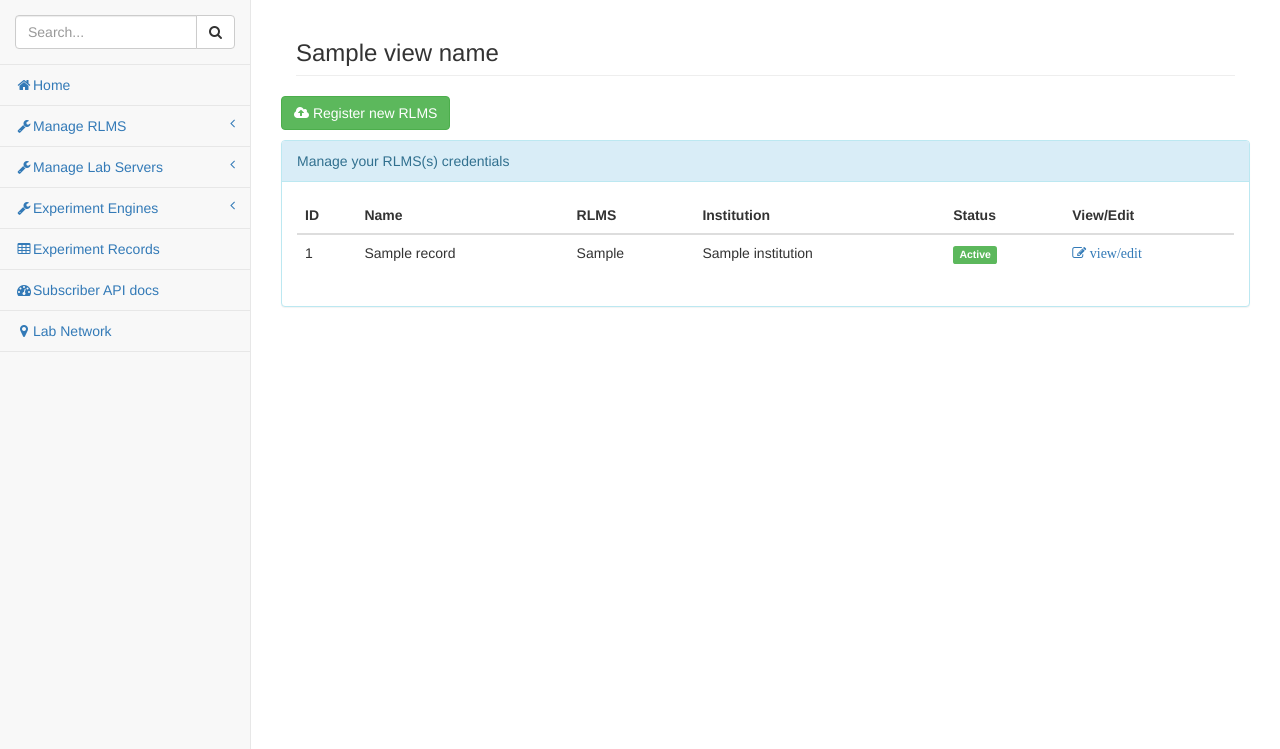
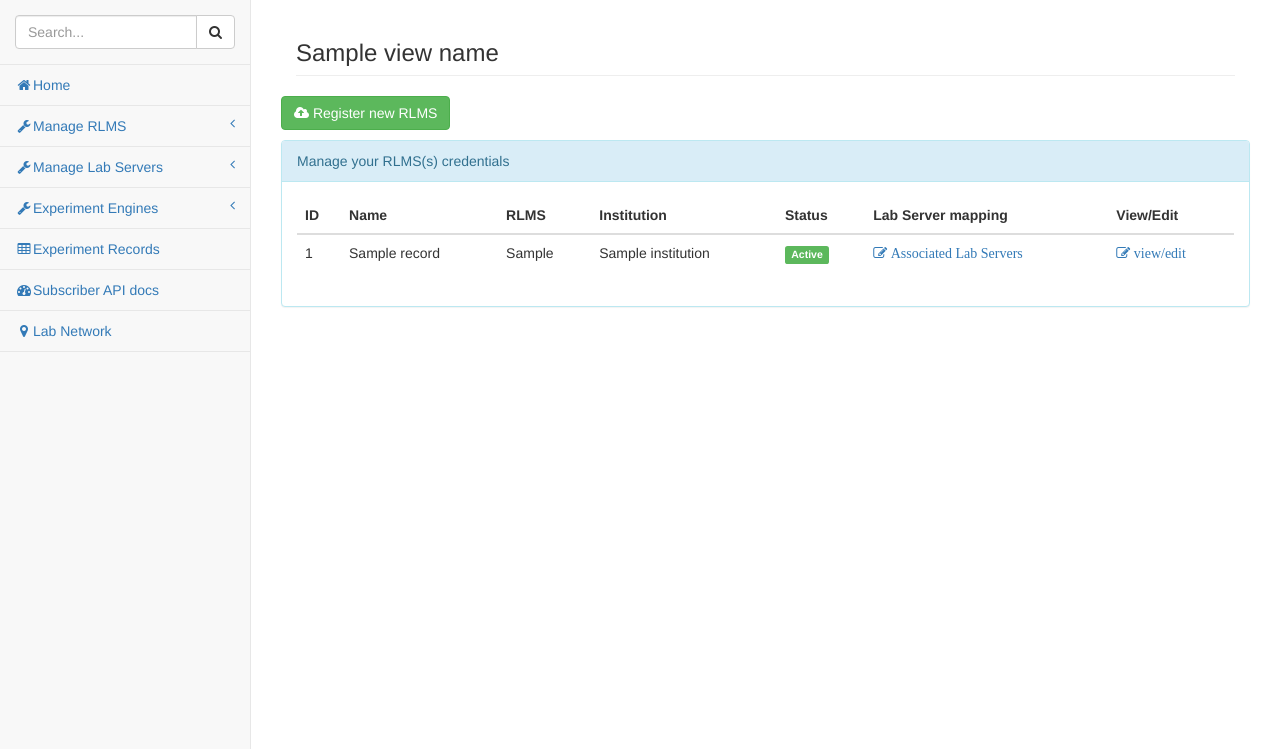
Before and after one commit to OnlineLabs4All/dispatcher, a Symfony app: template app/Resources/views/default/rlmsRecordsTableView.html.twig in a window 1280 px wide. Shown: the part 51-800 px from the top of the page. Run offline with Twig, Linux system fonts and the light colour scheme; the template is opened without the code that fills it: most values are stand-ins (such as "Sample title", 1, 10 or a date in 2020); some libraries are stand-ins or nearby versions.

Commit message:
implementation of mapping setup UI

```diff
--- a/app/Resources/views/default/rlmsRecordsTableView.html.twig
+++ b/app/Resources/views/default/rlmsRecordsTableView.html.twig
@@ -23,6 +23,7 @@
                         <th>RLMS</th>
                         <th>Institution</th>
                         <th>Status</th>
+                        <th>Lab Server mapping</th>
                         <th>View/Edit</th>
                     </tr>
                     </thead>
@@ -45,6 +46,11 @@
 
                             </td>
                             <td>
+                                <a href="{{ path('rlms_ls_mapping') }}/{{ record.id }}">
+                                    <i class="fa fa-edit"> Associated Lab Servers</i>
+                                </a>
+                            </td>
+                            <td>
                                 <a href="{{ path('edit_rlms') }}/{{ record.id }}">
                                     <i class="fa fa-edit"> view/edit</i>
                                 </a>
```
